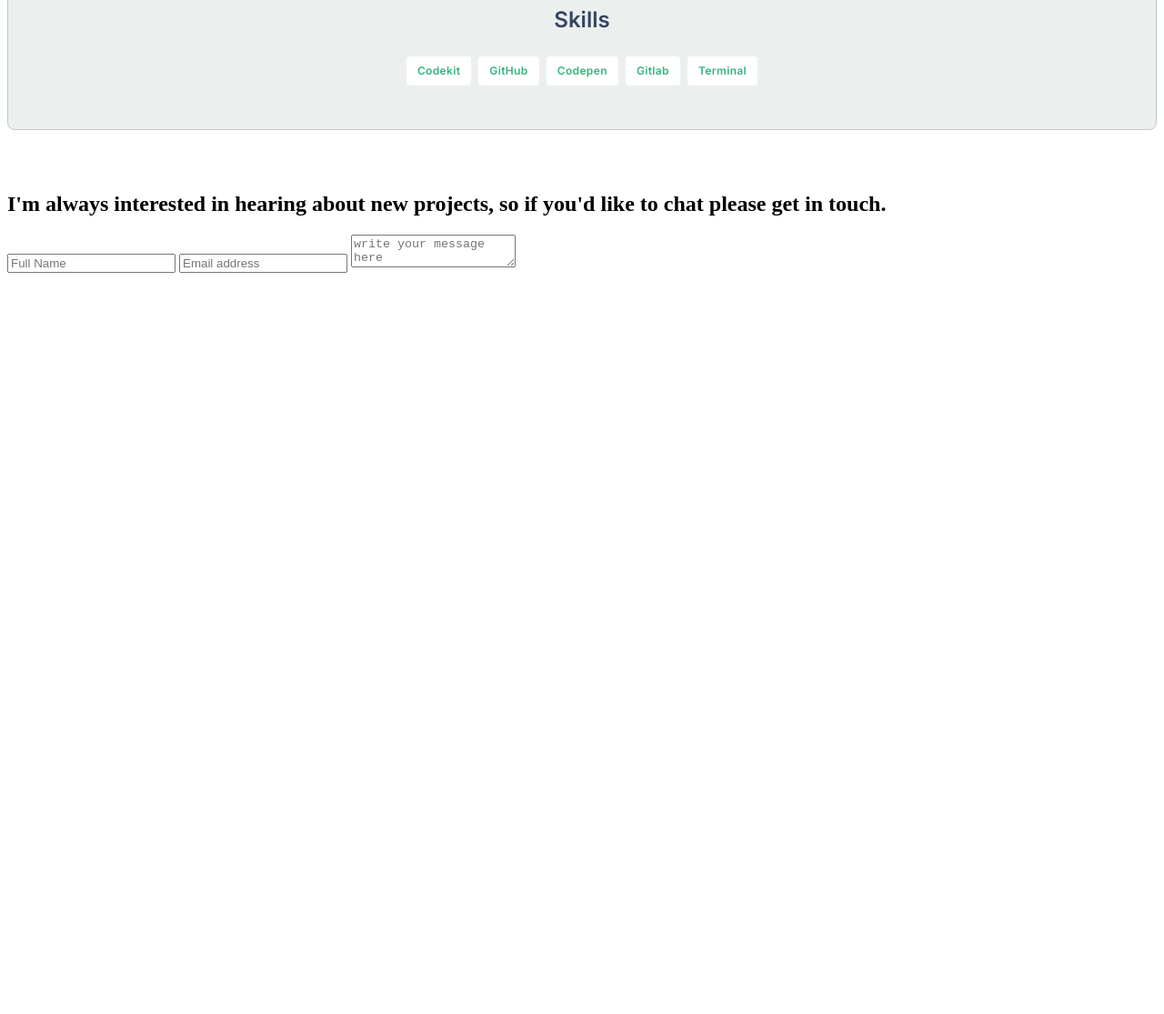
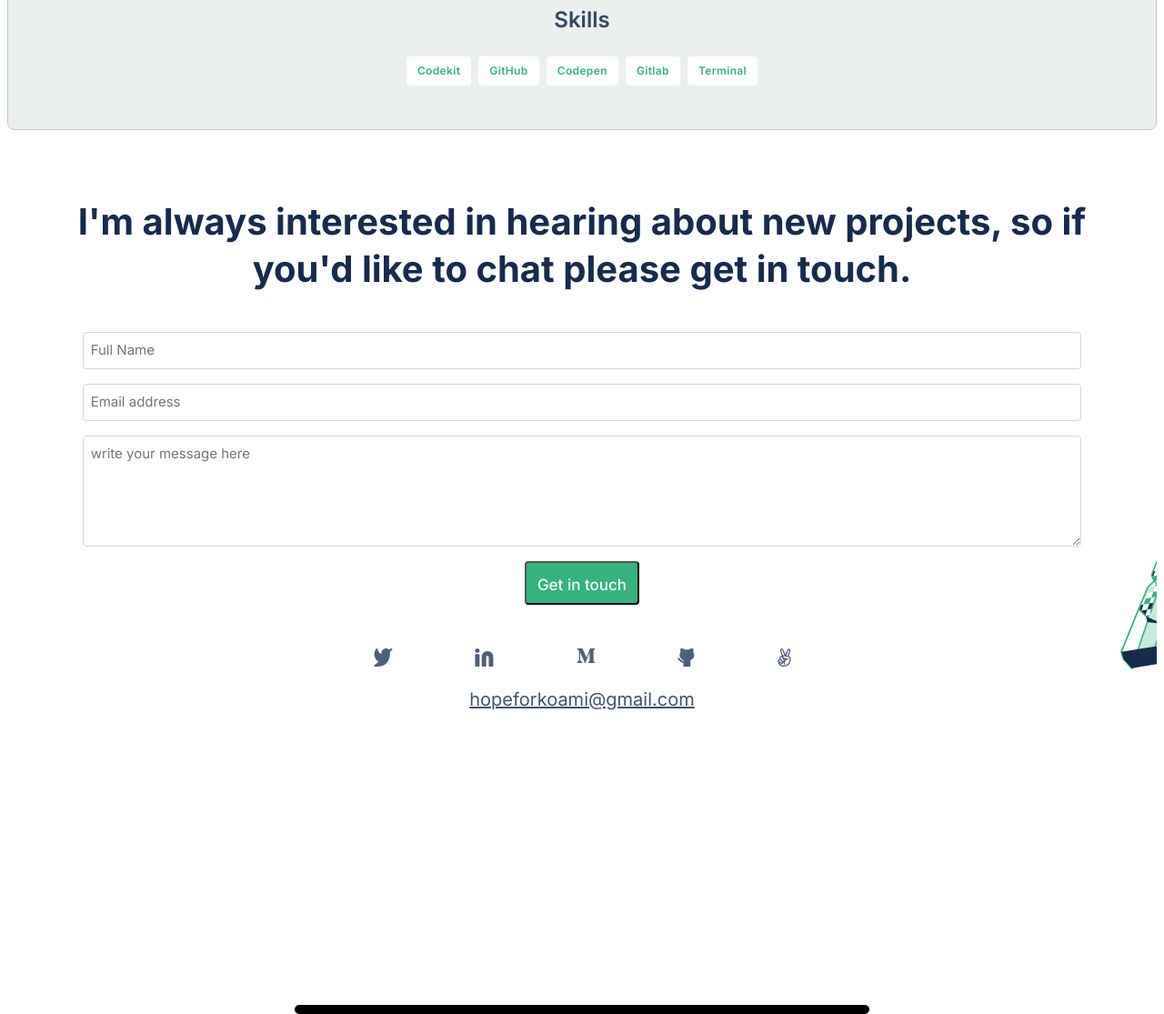
Before and after one commit to hopeforkoami/portofolio_site, a plain HTML site: page index.html in a window 1280 px wide. Shown: the part 6014-7129 px from the top of the page at 91% size. Before the commit the page ends 6314 px from the top, so only its background shows below. Drawn offline with Linux system fonts and the light colour scheme.

Commit message:
contact form finished
contact form finished

```diff
--- a/index.html
+++ b/index.html
@@ -220,16 +220,50 @@
         </ul>
       </li>
     </ul>
-    <section class="contact_me_section">
+    <footer class="portofolio_footer">
+        <div class="contact_me_section">
         <h1 class="contact_form_title">
           I'm always interested in hearing about new projects, so if you'd like to chat please get in touch.
         </h1>
         <form class="contact_form" action="https://formspree.io/f/mknegjnj" method="POST">
           <input type="text" class="form_input" placeholder="Full Name" maxlength="30" required>
-        <input type="email" class="email_input" placeholder="Email address" required>
-        <textarea placeholder="write your message here" maxlength="500"  required></textarea>
+          <input type="email" class="form_input" placeholder="Email address" required>
+          <textarea id="contact_text_area"class="form_input" placeholder="write your message here" maxlength="500"  required></textarea>
+          <button class="submit_button">Get in touch</button>
         </form>
-    </section>
+        <ul class="main_section_social">
+
+          <li>
+            <a class="social_media_icon" >
+              <img src="assets/twitter.svg" alt="twitter icon "/>
+            </a>
+          </li>
+          <li>
+            <a class="social_media_icon">
+              <img src="assets/Linkedin_icon.svg" alt="Linkedin icon "/>
+            </a>
+          </li>
+          <li>
+            <a class="social_media_icon" id="medium_icon">
+              <img src="assets/medium.svg" alt="medium icon "/>
+            </a>
+          </li>
+          <li>
+            <a class="social_media_icon">
+              <img src="assets/github.svg" alt="github icon "/>
+            </a>
+          </li>
+          <li>
+            <a class="social_media_icon">
+              <img src="assets/angellist.svg" alt="angellist icon "/>
+            </a>
+          </li>
+        </ul>
+      </div>
+      <a href="#"class="email_div">hopeforkoami@gmail.com</a>
+      <div class="end_point_div"></div>
+    </footer>
+
   </div>
 </body>
 </html>
--- a/style.css
+++ b/style.css
@@ -332,3 +332,99 @@ button:hover {
 button:active {
   background-color: #008552;
 }
+
+.contact_me_section {
+  display: flex;
+  flex-direction: column;
+  justify-content: center;
+  align-items: center;
+  width: 100%;
+  background-image: url(assets/contact_section_background.svg);
+  background-repeat: no-repeat;
+  background-position-y: bottom;
+  background-position-x: right;
+  /*padding-bottom: 2em;*/
+  justify-content: space-around;
+  gap: 1em;
+  margin-bottom: 1em;
+}
+.contact_form_title {
+  width: 95%;
+  font-family: 'Inter', sans-serif;
+  font-style: normal;
+  font-weight: 700;
+  font-size: 40px;
+  line-height: 52px;
+  text-align: center;
+  color: #172B4D;
+
+}
+.contact_form {
+  display: flex;
+  flex-direction: column;
+  width: 95%;
+  gap: 1em;
+  align-items: center;
+  margin-bottom: 2em;
+
+
+}
+.form_input {
+  font-family: 'Inter';
+  font-style: normal;
+  font-weight: 400;
+  font-size: 15px;
+  line-height: 24px;
+  display: flex;
+  align-items: center;
+  color: #6B778C;
+  background: #FFFFFF;
+  border: 1px solid #D0D9D4;
+  border-radius: 4px;
+  padding: 0.5em;
+  width: 90%;
+}
+.submit_button {
+  height: 48px;
+  bottom: 8px;
+  background: #36b37f;
+  border-radius: 4px;
+  font-family: 'Inter', sans-serif;
+  font-style: normal;
+  font-weight: 500;
+  font-size: 17px;
+  line-height: 24px;
+  color: #fff;
+  padding: 12px;
+}
+.email_div {
+  font-family: 'Inter', sans-serif;
+  font-style: normal;
+  font-weight: 400;
+  font-size: 20px;
+  line-height: 32px;
+  text-align: center;
+  color: #42526E;
+}
+ .end_point_div {
+  width: 50%;
+  background-color: black;
+  height: 10px;
+  border-radius: 18px;
+  margin-top: 40vh;
+ }
+ .portofolio_footer {
+  display: flex;
+  flex-direction: column;
+  justify-content: center;
+  align-items: center;
+
+ }
+
+ #contact_text_area {
+  height: 7em;
+ }
+ input:active {
+  border: 1px solid ##36b37f;
+  color: black;
+ }
```
Also changed, not shown: assets/contact_section_background.svg (added). Lines whose indentation alone changed are shown as unchanged.
